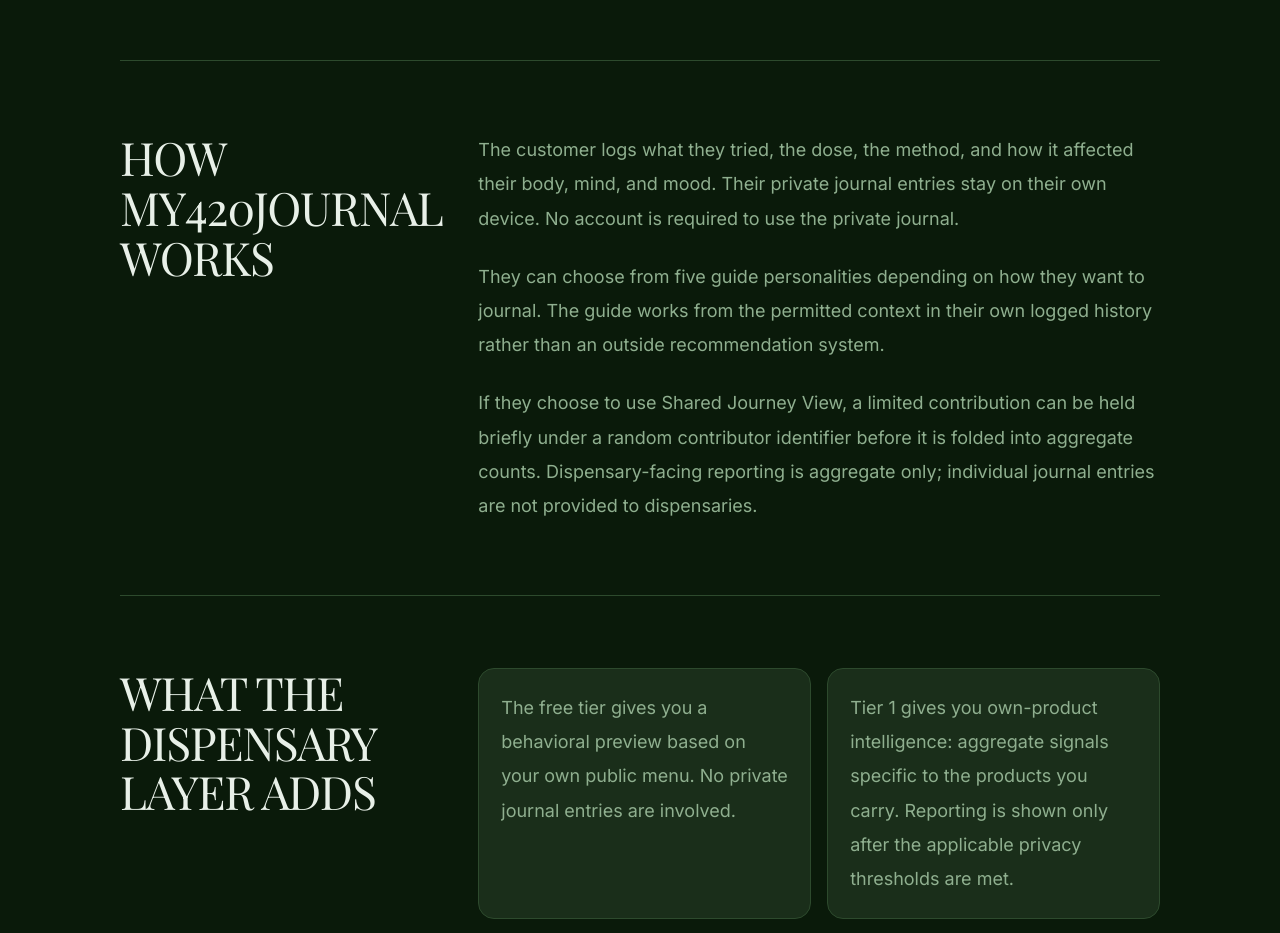
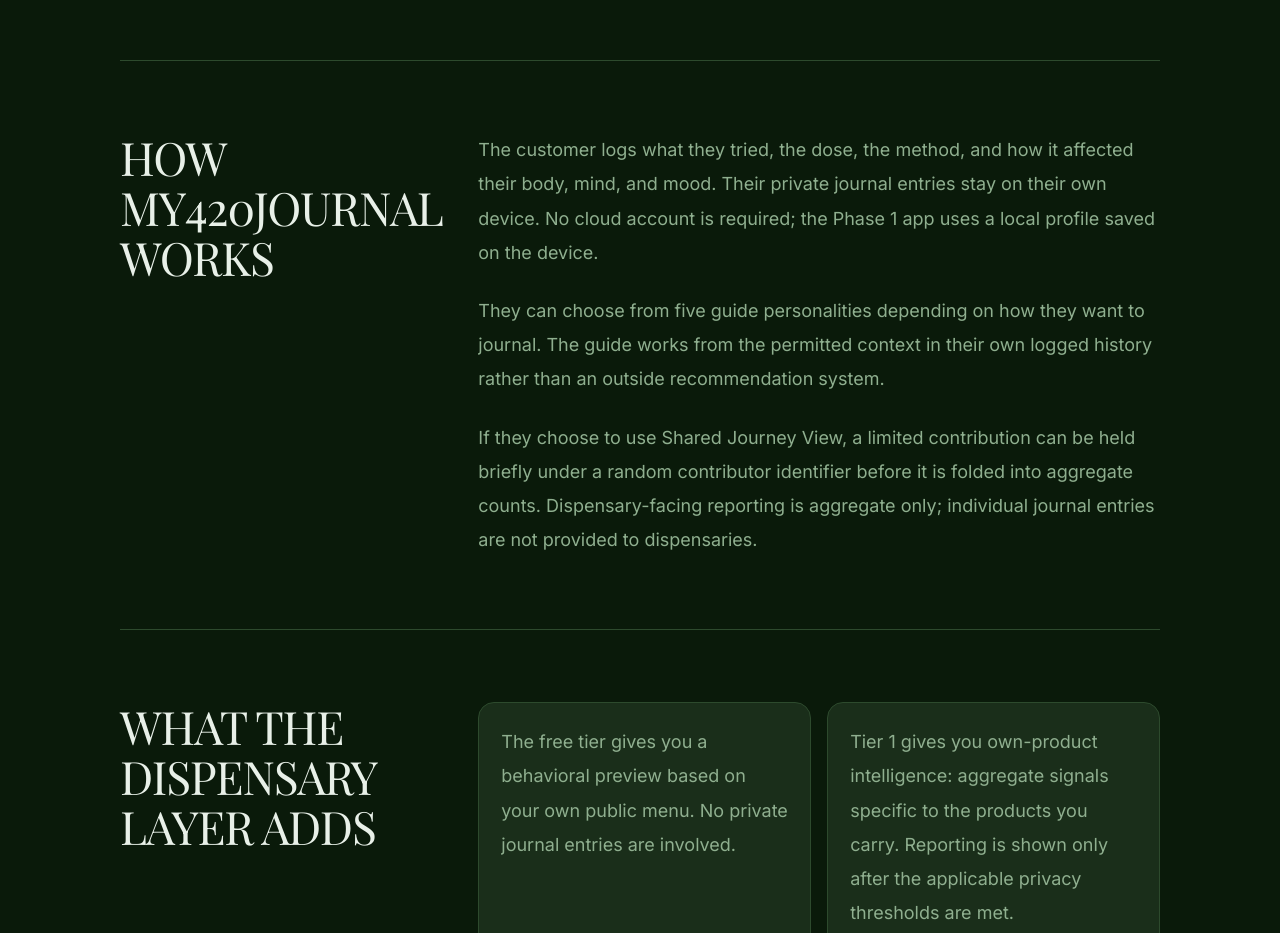
Before and after one commit to casevoiceai/my420journal-app, a React (Vite) app: page /partners in a window 1280 px wide. Shown: the part 900-1833 px from the top of the page. Built offline with nearby package versions, Linux system fonts and the light colour scheme.

Commit message:
Clarify local profile requirement in partner copy

```diff
--- a/src/marketing/MarketingPartners.jsx
+++ b/src/marketing/MarketingPartners.jsx
@@ -3,7 +3,7 @@
 import { marketingFonts, marketingPage, marketingPalette as S } from './marketingStyles'
 
 const howItWorks = [
-  'The customer logs what they tried, the dose, the method, and how it affected their body, mind, and mood. Their private journal entries stay on their own device. No account is required to use the private journal.',
+  'The customer logs what they tried, the dose, the method, and how it affected their body, mind, and mood. Their private journal entries stay on their own device. No cloud account is required; the Phase 1 app uses a local profile saved on the device.',
   'They can choose from five guide personalities depending on how they want to journal. The guide works from the permitted context in their own logged history rather than an outside recommendation system.',
   'If they choose to use Shared Journey View, a limited contribution can be held briefly under a random contributor identifier before it is folded into aggregate counts. Dispensary-facing reporting is aggregate only; individual journal entries are not provided to dispensaries.',
 ]
```
